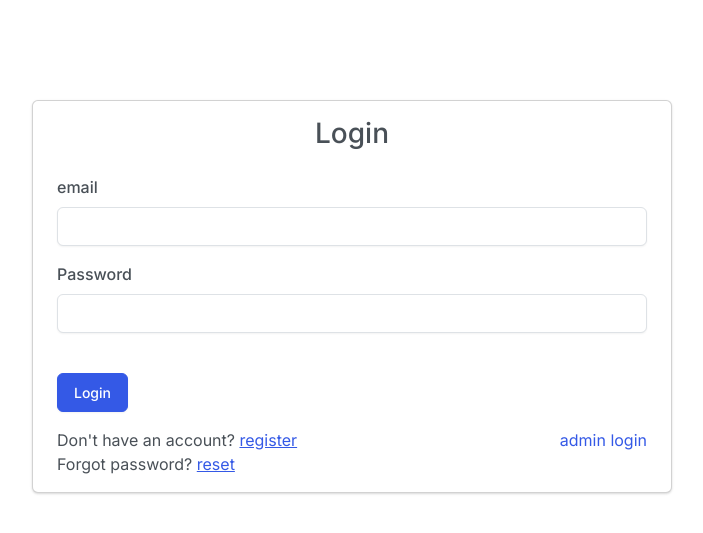
After one commit to mufidmohammed/file_server, a Django app: template server/templates/server/auth/login.html in a window 1280 px wide. The commit adds this page. Shown: the top 533 px of the page, without its empty margins (288-991 px from the left). Run offline with Django 3.2, Linux system fonts and the light colour scheme; the template is opened without the code that fills it, so the values that code supplies are empty; some libraries are stand-ins or nearby versions.

Commit message:
added user authentication and password reset

```diff
--- a/file_server/settings.py
+++ b/file_server/settings.py
@@ -140,3 +140,6 @@ MEDIA_URL = '/media/'
 
 EMAIL_HOST = 'localhost'
 EMAIL_PORT = 1025
+
+LOGIN_REDIRECT_URL = '/admin'
+LOGIN_URL = '/login'
--- a/file_server/urls.py
+++ b/file_server/urls.py
@@ -23,6 +23,7 @@ from . import settings
 urlpatterns = [
     path("", include('server.urls')),
     path('admin/', admin.site.urls),
+    path("accounts/", include("django.contrib.auth.urls")),
 ]
 
 if settings.DEBUG:
--- /dev/null
+++ b/server/templates/server/auth/login.html
@@ -0,0 +1,46 @@
+{% extends 'base.html' %}
+
+{% block content %}
+<div style="margin-top: 100px;">
+  <div class="d-flex justify-content-center">
+    <div class="w-50">
+      <div class="card mb-3">
+        <div class="card-body">
+          {% if message %}
+          <p class="text-sm text-danger">{{ message }}</p>
+          {% endif %}
+          <form method="post" action="{% url 'server:login' %}">
+            {% csrf_token %}
+            <h3 class="text-center">Login</h3>
+            <fieldset>
+              <div class="form-group my-3">
+                <label for="email" class="form-label">email</label>
+                <input type="email" id="email" name="email" class="form-control">
+              </div>
+              <div class="form-group mb-3">
+                <label for="password" class="form-label">Password</label>
+                <input type="password" id="password" name="password" class="form-control">
+              </div>
+              <div class="form-group mb-3">
+                <button type="submit" class="btn btn-primary mt-4">Login</button>
+              </div>
+            </fieldset>
+          </form>
+          <div class="d-flex justify-content-between">
+            <div>
+              <div>
+                Don't have an account? <a href="{% url 'server:register' %}">register</a>
+              </div>
+              <div>
+                Forgot password? <a href="{% url 'password_reset' %}">reset</a>
+              </div>
+            </div>
+            <div>
+              <a href="{% url 'admin:login' %}" style="text-decoration: none">admin login</a>
+            </div>
+        </div>
+      </div>
+  </div>
+</div>
+</div>
+{% endblock %}
--- a/server/templates/server/feed.html
+++ b/server/templates/server/feed.html
@@ -10,7 +10,7 @@
     <div class="collapse navbar-collapse" id="navbarColor01">
       <ul class="navbar-nav me-auto">
         <li class="nav-item">
-          <a class="nav-link active" href="">Logout</a>
+          <a class="nav-link active" href="{% url 'server:logout' %}">Logout</a>
         </li>
       </ul>
       <form class="d-flex" action="{% url 'server:index' %}" method="POST">
--- a/server/urls.py
+++ b/server/urls.py
@@ -1,3 +1,4 @@
+from django.contrib.auth import views as auth_view
 from django.urls import path
 
 from . import views
@@ -8,5 +9,7 @@ urlpatterns = [
     path("<int:file_id>/preview/", views.preview, name="preview"),
     path("<int:file_id>/email/", views.create_email, name="create_email"),
     path('email/', views.send_email, name='send_email'),
-
+    path('register/', views.register, name='register'),
+    path('login/', views.user_login, name='login'),
+    path('logout/', auth_view.LogoutView.as_view(template_name="server/auth/login.html"), name='logout'),
 ]
```
Also changed, not shown: server/forms.py (added, +16 -0 lines), server/templates/server/auth/signup.html (added, +28 -0 lines), server/views.py (+44 -11 lines), db.sqlite3.
